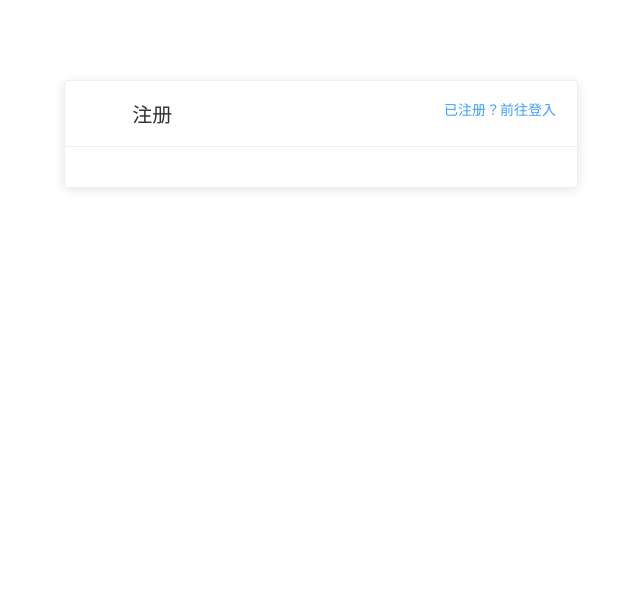
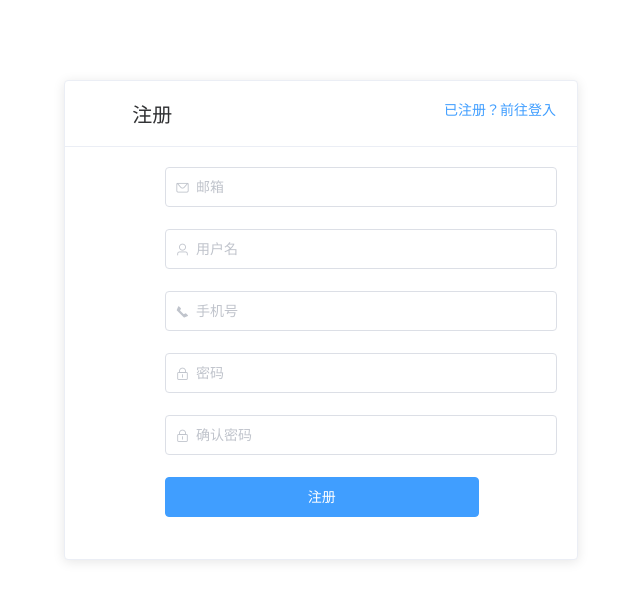
Before and after one commit to superfreeeee/questionnaire-fe, a Vue app: page /login in a window 1280 px wide. Both pictures are taken after a click on the button "新用户？前往注册". Shown: the top 600 px of the page, without its empty margins (319-959 px from the left). Built offline with nearby package versions, Linux system fonts and the light colour scheme.

Commit message:
feat: login

```diff
--- a/package.json
+++ b/package.json
@@ -39,8 +39,7 @@
     "parserOptions": {
       "parser": "babel-eslint"
     },
-    "rules": {
-    }
+    "rules": {}
   },
   "browserslist": [
     "> 1%",
--- a/src/views/Login.vue
+++ b/src/views/Login.vue
@@ -2,16 +2,35 @@
   <div class='login'>
     <el-card class="board" v-if="currentPage === 'login'">
       <div slot="header">
-        <span class="title">登入</span>
+        <span class="title">登录</span>
         <el-button style="float: right; padding: 3px 0" type="text" @click="goto('register')">
           新用户？前往注册
         </el-button>
       </div>
-      <el-form ref="userParam" :model="userParam" label-width="80px">
+
+      <el-form :model="loginForm" status-icon :rules="rules1" ref="loginForm" label-width="80px">
+        <el-form-item prop = "username1">
+          <el-input v-model="loginForm.username1"
+                    type="text"
+                    placeholder = "邮箱"
+                    prefix-icon="el-icon-user"
+                    autocomplete="off">
+          </el-input>
+        </el-form-item>
+        <el-form-item prop="password">
+          <el-input v-model="loginForm.password"
+                    type="text"
+                    placeholder = "密码"
+                    prefix-icon="el-icon-lock"
+                    show-password
+                    autocomplete="off">
+          </el-input>
+        </el-form-item>
         <el-form-item>
-          <el-button style="width: 80%" type="primary" @click="submitLogin">登入</el-button>
+          <el-button style="width: 80%" type="primary" :loading="loginLoading" @click="submitLogin('loginForm')">登录</el-button>
         </el-form-item>
       </el-form>
+
     </el-card>
     <el-card class="board" v-if="currentPage === 'register'">
       <div slot="header">
@@ -20,23 +39,167 @@
           已注册？前往登入
         </el-button>
       </div>
+      <el-form :model="registerForm" status-icon :rules="rules2" ref="registerForm" label-width="80px">
+        <el-form-item prop="email">
+          <el-input v-model="registerForm.email"
+                    type="text"
+                    placeholder = "邮箱"
+                    prefix-icon="el-icon-message"
+                    autocomplete="off">
+          </el-input>
+        </el-form-item>
+        <el-form-item prop="newUser">
+          <el-input v-model="registerForm.newUser"
+                    type="text"
+                    placeholder = "用户名"
+                    prefix-icon="el-icon-user"
+                    autocomplete="off">
+
+          </el-input>
+        </el-form-item>
+        <el-form-item prop="phoneNum">
+          <el-input v-model="registerForm.phoneNum"
+                    type="text"
+                    placeholder = "手机号"
+                    prefix-icon="el-icon-phone"
+                    autocomplete="off">
+
+          </el-input>
+        </el-form-item>
+        <el-form-item prop="newPW">
+          <el-input v-model="registerForm.newPW"
+                    type="text"
+                    placeholder = "密码"
+                    prefix-icon="el-icon-lock"
+                    show-password
+                    autocomplete="off">
+          </el-input>
+        </el-form-item>
+        <el-form-item prop="confirmPW">
+          <el-input v-model="registerForm.confirmPW"
+                    type="text"
+                    placeholder = "确认密码"
+                    prefix-icon="el-icon-lock"
+                    show-password
+                    autocomplete="off">
+          </el-input>
+        </el-form-item>
+        <el-form-item>
+          <el-button style="width: 80%" type="primary" :loading="registerLoading" @click="submitLogin('registerForm')">注册</el-button>
+        </el-form-item>
+      </el-form>
     </el-card>
   </div>
 </template>
 
 <script>
-import { mapMutations, mapActions } from 'vuex'
-
   export default {
     name: 'Login',
     data() {
+      var validateUser1 = (rule, value, callback) => {
+        const regex = /^([a-zA-Z0-9_-])+@([a-zA-Z0-9_-])+((\.[a-zA-Z0-9_-]{2,3}){1,2})$/
+        if (regex.test(value)) {
+          callback()
+        } else {
+          callback(new Error('请输入有效用户名或邮箱'))
+        }
+        callback()
+      }
+
+      var validateEmail = (rule, value, callback) =>{
+        if(value === ''){
+          callback(new Error('请输入邮箱'));
+        }
+        else {
+          callback();
+        }
+      }
+
+      var validateUser2 = (rule, value, callback) =>{
+        const regex = /^([a-zA-Z0-9_-])+@([a-zA-Z0-9_-])+((\.[a-zA-Z0-9_-]{2,3}){1,2})$/
+        if (regex.test(value)) {
+          callback()
+        } else {
+          callback(new Error('请输入有效用户名'))
+        }
+        callback()
+      }
+
+      var validatePhoneNum = (rule, value, callback) =>{
+        const regex = /^[-+]?(([0-9]+)([.]([0-9]+))?|([.]([0-9]+))?)$/
+        if (regex.test(value) && value.length === 11) {
+          callback()
+        } else {
+          callback(new Error('请输入有效手机号'))
+        }
+        callback()
+      }
+
+      var validatePass = (rule, value, callback) =>{
+        if(value.length < 6){
+          callback(new Error('密码长度至少为6位'));
+        }
+        else{
+          if(this.registerForm.confirmPW !== ''){
+            this.$refs.registerForm.validateField('confirmPW');
+          }
+          callback();
+        }
+      }
+
+      var validatePass2 = (rule, value, callback) =>{
+        if(value === ''){
+          callback(new Error('请再次输入密码'));
+        }
+        else if(value !== this.registerForm.newPW){
+          callback(new Error('两次输入密码不一致！'));
+        }
+        else{
+          callback();
+        }
+      }
+
       return {
         currentPage: 'login',
-      userParam: {
-        name: '',
-        password: ''
+        loginLoading: false,
+        registerLoading: false,
+        loginForm: {
+          username1: '',
+          password: ''},
+        registerForm: {
+          email: '',
+          newUser: '',
+          phoneNum: '',
+          newPW: '',
+          confirmPW: '',
         },
+        rules1: {
+          username1: [
+            {validator: validateUser1, trigger: 'blur'}
+          ],
+          password: [
+            {validator: validatePass, trigger: 'blur'}
+          ]
+        },
+        rules2: {
+          email: [
+            {validator: validateEmail, trigger: 'blur'}
+          ],
+          newUser: [
+            {validator: validateUser2, trigger: 'blur'}
+          ],
+          phoneNum: [
+            {validator: validatePhoneNum, trigger: 'blur'}
+          ],
+          newPW: [
+            {validator: validatePass, trigger: 'blur'}
+          ],
+          confirmPW: [
+            {validator: validatePass2, trigger: 'blur'}
+          ]
         }
+      }
+
     },
     mounted() {
       // console.log('mounted')
@@ -52,25 +215,20 @@ export default {
       document.onkeypress = null
     },
     methods: {
-    ...mapMutations([
-      'set_loginState',
-      'set_userInfo'
-    ]),
-    ...mapActions([
-
-    ]),
       goto(page) {
         this.currentPage = page
       },
-    submitLogin() {
-      console.log(this.userParam)
-      this.set_loginState(true)
-      this.set_userInfo({
-        id: 0,
-        name: 'John',
-        password: '???'
-      })
-      this.$router.push({ name: 'overview' })
+      submitLogin(formName) {
+        this.$refs[formName].validate((valid) => {
+          if (valid){
+            console.log(this.form)
+            this.$router.push('editor')
+          }
+          else{
+            console.log('fail');
+            return false;
+          }
+        });
       }
     }
   }
```
Lines whose indentation alone changed are shown as unchanged.
